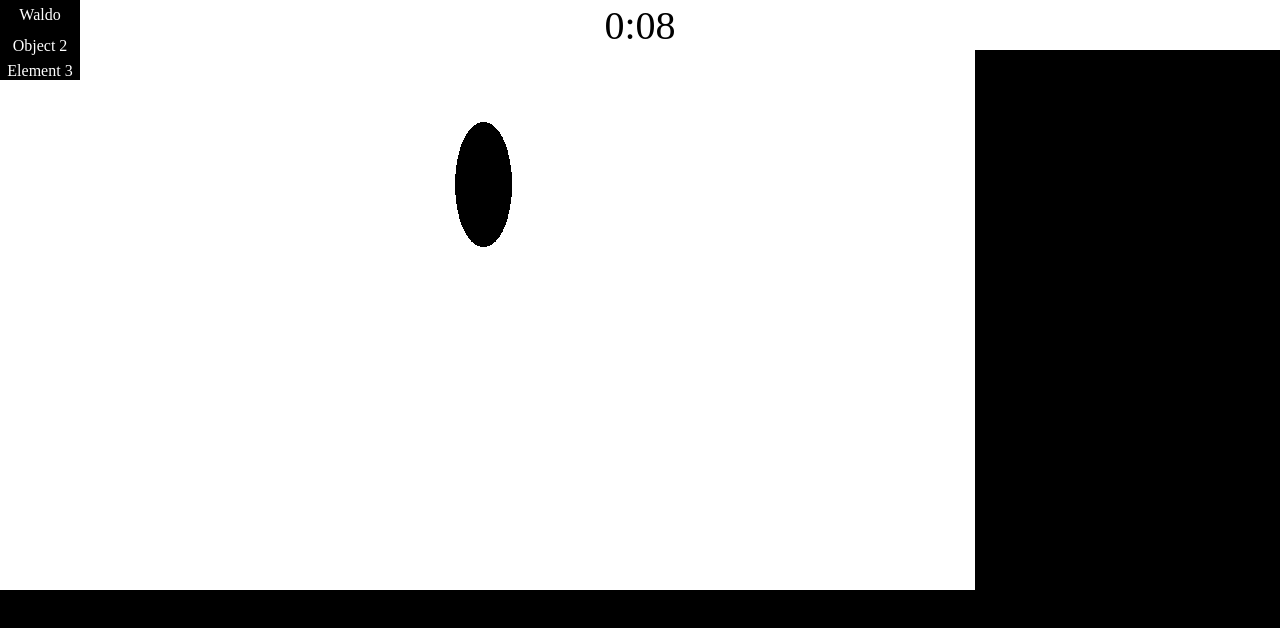
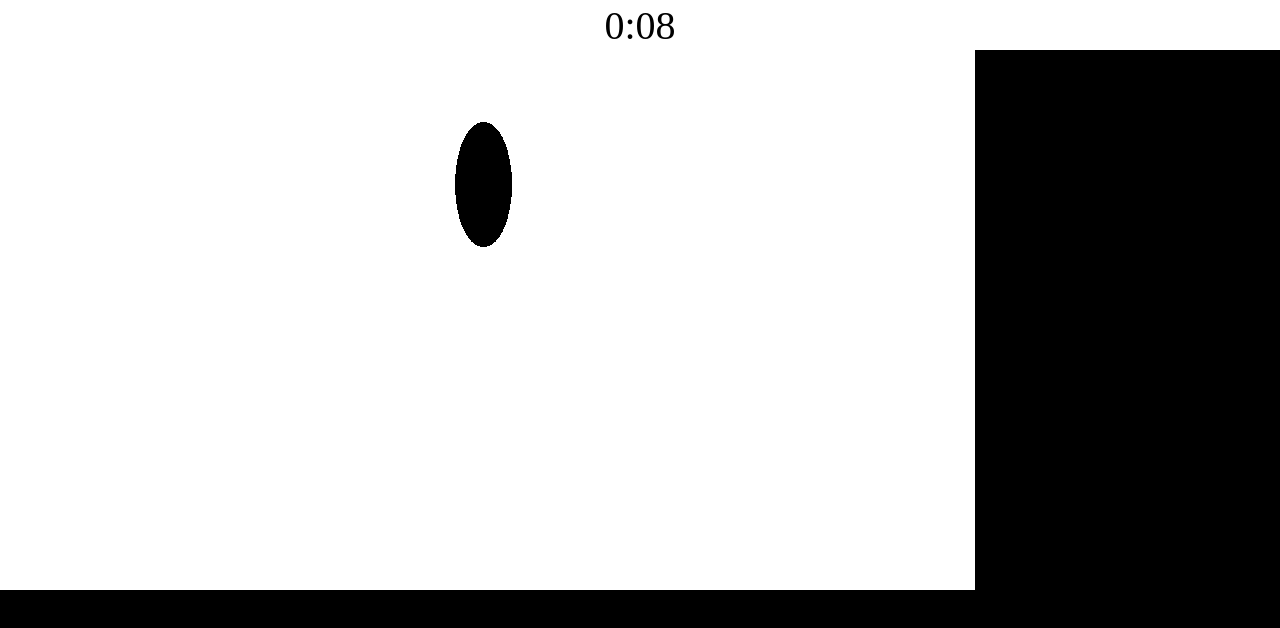
Before and after one commit to Mateusz-Zygadlo/where-is-waldo, a React (Create React App) app in the folder where-is-waldo/: page / in a window 1280 px wide. Shown: the top 628 px of the page. Built offline with nearby package versions, Linux system fonts and the light colour scheme.

Commit message:
Visiblity div at start

```diff
--- a/where-is-waldo/src/App.js
+++ b/where-is-waldo/src/App.js
@@ -22,7 +22,7 @@ const App = () => {
   const [positionY, setPositionY] = useState(0);
   const [positionXImg, setPositionXImg] = useState(0);
   const [positionYImg, setPositionYImg] = useState(0);
-  const [visiblityMode, setVisiblityMode] = useState(false);
+  const [visiblityMode, setVisiblityMode] = useState(true);
 
   const findWaldo = (e) => {
     const xPos = Math.round((e.nativeEvent.offsetX / e.nativeEvent.target.offsetWidth) * 100);
```
